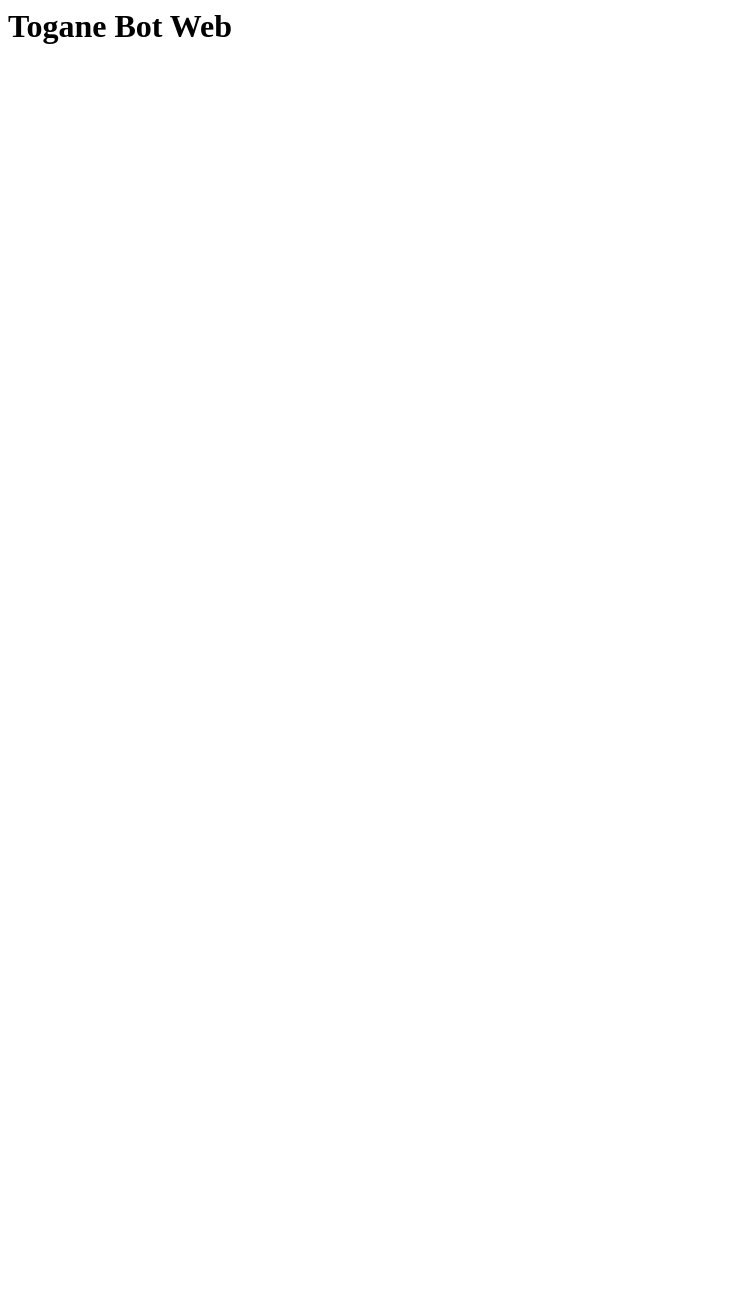
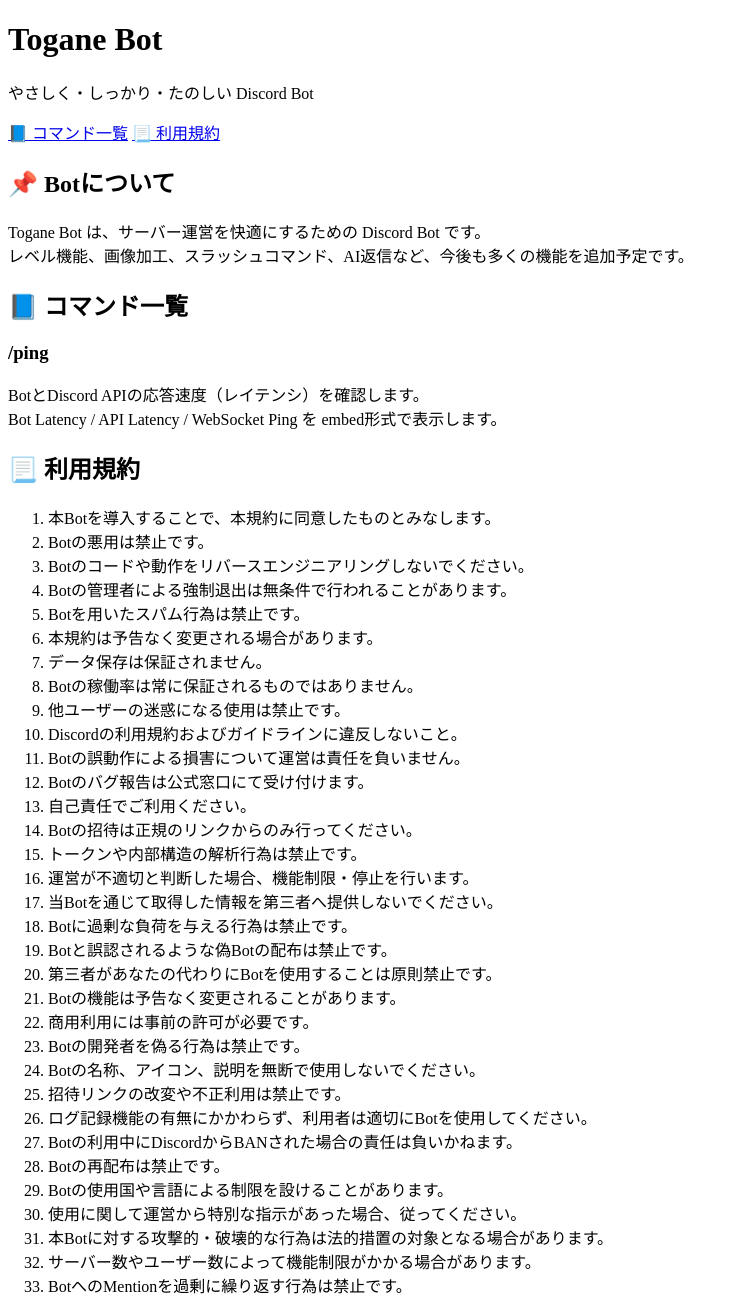
Before and after one commit to toganedev/Togane-Bot-Web, a plain HTML site: page index.html in a window 1280 px wide. Shown: the top 1297 px of the page, without its empty margins (0-739 px from the left). Before the commit the page ends 800 px from the top, so only its background shows below. Drawn offline with Linux system fonts and the light colour scheme.

Commit message:
Update index.html

```diff
--- a/index.html
+++ b/index.html
@@ -1 +1,88 @@
-<h1>Togane Bot Web</h1>
+<!DOCTYPE html>
+<html lang="ja">
+<head>
+  <meta charset="UTF-8" />
+  <meta name="viewport" content="width=device-width, initial-scale=1.0" />
+  <title>Togane Bot</title>
+  <link rel="stylesheet" href="style.css" />
+</head>
+<body>
+  <header>
+    <h1>Togane Bot</h1>
+    <p>やさしく・しっかり・たのしい Discord Bot</p>
+    <nav>
+      <a href="#commands">📘 コマンド一覧</a>
+      <a href="#terms">📃 利用規約</a>
+    </nav>
+  </header>
+
+  <main>
+    <section id="about">
+      <h2>📌 Botについて</h2>
+      <p>
+        Togane Bot は、サーバー運営を快適にするための Discord Bot です。<br>
+        レベル機能、画像加工、スラッシュコマンド、AI返信など、今後も多くの機能を追加予定です。
+      </p>
+    </section>
+
+    <section id="commands">
+      <h2>📘 コマンド一覧</h2>
+      <div class="command">
+        <h3>/ping</h3>
+        <p>BotとDiscord APIの応答速度（レイテンシ）を確認します。<br>
+        Bot Latency / API Latency / WebSocket Ping を embed形式で表示します。</p>
+      </div>
+    </section>
+
+    <section id="terms">
+      <h2>📃 利用規約</h2>
+      <ol>
+        <li>本Botを導入することで、本規約に同意したものとみなします。</li>
+        <li>Botの悪用は禁止です。</li>
+        <li>Botのコードや動作をリバースエンジニアリングしないでください。</li>
+        <li>Botの管理者による強制退出は無条件で行われることがあります。</li>
+        <li>Botを用いたスパム行為は禁止です。</li>
+        <li>本規約は予告なく変更される場合があります。</li>
+        <li>データ保存は保証されません。</li>
+        <li>Botの稼働率は常に保証されるものではありません。</li>
+        <li>他ユーザーの迷惑になる使用は禁止です。</li>
+        <li>Discordの利用規約およびガイドラインに違反しないこと。</li>
+        <li>Botの誤動作による損害について運営は責任を負いません。</li>
+        <li>Botのバグ報告は公式窓口にて受け付けます。</li>
+        <li>自己責任でご利用ください。</li>
+        <li>Botの招待は正規のリンクからのみ行ってください。</li>
+        <li>トークンや内部構造の解析行為は禁止です。</li>
+        <li>運営が不適切と判断した場合、機能制限・停止を行います。</li>
+        <li>当Botを通じて取得した情報を第三者へ提供しないでください。</li>
+        <li>Botに過剰な負荷を与える行為は禁止です。</li>
+        <li>Botと誤認されるような偽Botの配布は禁止です。</li>
+        <li>第三者があなたの代わりにBotを使用することは原則禁止です。</li>
+        <li>Botの機能は予告なく変更されることがあります。</li>
+        <li>商用利用には事前の許可が必要です。</li>
+        <li>Botの開発者を偽る行為は禁止です。</li>
+        <li>Botの名称、アイコン、説明を無断で使用しないでください。</li>
+        <li>招待リンクの改変や不正利用は禁止です。</li>
+        <li>ログ記録機能の有無にかかわらず、利用者は適切にBotを使用してください。</li>
+        <li>Botの利用中にDiscordからBANされた場合の責任は負いかねます。</li>
+        <li>Botの再配布は禁止です。</li>
+        <li>Botの使用国や言語による制限を設けることがあります。</li>
+        <li>使用に関して運営から特別な指示があった場合、従ってください。</li>
+        <li>本Botに対する攻撃的・破壊的な行為は法的措置の対象となる場合があります。</li>
+        <li>サーバー数やユーザー数によって機能制限がかかる場合があります。</li>
+        <li>BotへのMentionを過剰に繰り返す行為は禁止です。</li>
+        <li>Botは自己更新される場合があります。</li>
+        <li>Botに関するヘルプは提供できる範囲で行いますが、必ずしも対応できるとは限りません。</li>
+        <li>Botが収集するデータは最低限にとどめ、第三者へ渡ることはありません。</li>
+        <li>管理者は利用状況を記録・分析する場合があります。</li>
+        <li>Discord運営から指摘があった場合、即時対応を行う可能性があります。</li>
+        <li>Botのトラブルがサーバーに影響を与えた場合も、責任は負いかねます。</li>
+        <li>Botの利用開始は、必ず自己の責任で行ってください。</li>
+      </ol>
+    </section>
+  </main>
+
+  <footer>
+    <p>© 2025 Togane Bot</p>
+  </footer>
+</body>
+</html>
```
